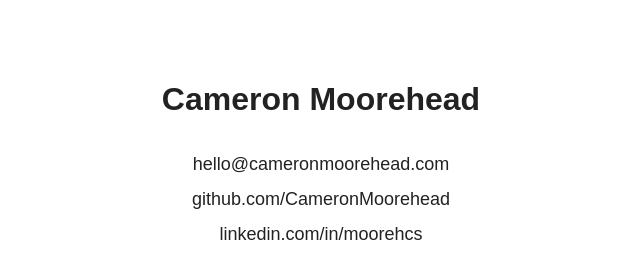
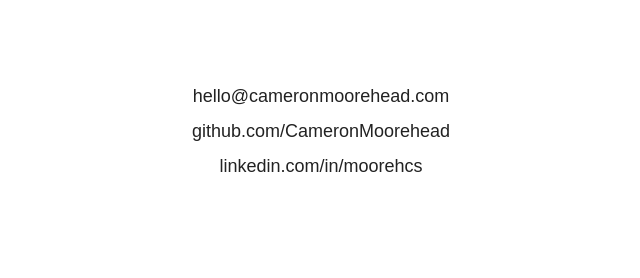
Before and after one commit to CameronMoorehead/CameronMoorehead.github.io, a plain HTML site: page index.html in a window 1280 px wide. Shown: the whole page, without its empty margins (319-959 px from the left). Drawn offline with Linux system fonts and the light colour scheme.

Commit message:
remove h1

```diff
--- a/index.html
+++ b/index.html
@@ -16,12 +16,6 @@
             display: flex;
             flex-direction: column;
             align-items: center;
-        }
-
-        h1 {
-            font-size: 32px;
-            margin-bottom: 10px;
-            font-weight: bold;
         }
 
         .links {
@@ -47,7 +41,6 @@
 </head>
 
 <body>
-    <h1>Cameron Moorehead</h1>
 
     <div class="links">
         <p><a href="mailto:hello@cameronmoorehead.com">hello@cameronmoorehead.com</a></p>
```
